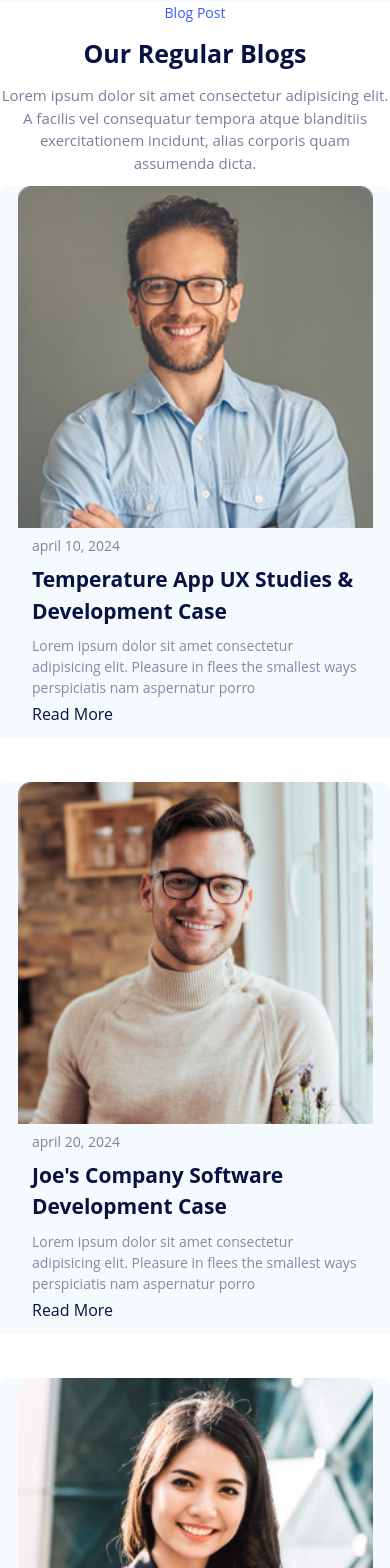
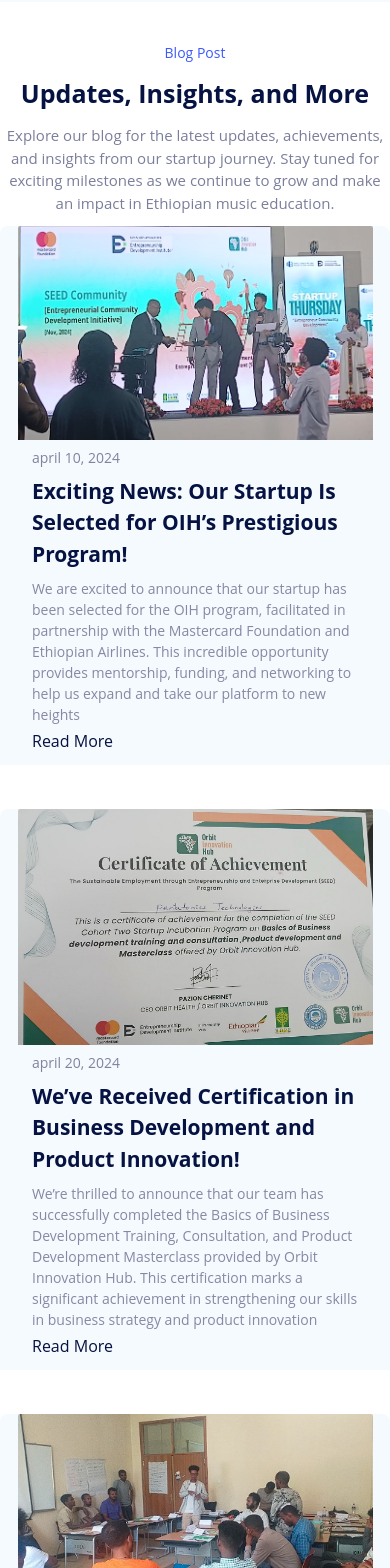
Before and after one commit to menase7/PentatonicsTech, a Next.js app: page / in a window 390 px wide. Shown: the part 5020-6588 px from the top of the page. Built offline with nearby package versions, Linux system fonts and the light colour scheme.

Commit message:
minor changes

```diff
--- a/src/components/Blogs.jsx
+++ b/src/components/Blogs.jsx
@@ -6,47 +6,53 @@ import BlogCard from "./BlogCard";
 export default function Blogs() {
   const blogs = [
     {
-      img: "/team1.jpg",
-      title: "Temperature App UX Studies & Development Case",
+      img: "/selected.png",
+      title:
+        "Exciting News: Our Startup Is Selected for OIH’s Prestigious Program!",
       description:
-        "Lorem ipsum dolor sit amet consectetur adipisicing elit. Pleasure in flees the smallest ways perspiciatis nam aspernatur porro",
+        "We are excited to announce that our startup has been selected for the OIH program, facilitated in partnership with the Mastercard Foundation and Ethiopian Airlines. This incredible opportunity provides mentorship, funding, and networking to help us expand and take our platform to new heights",
       date: "april 10, 2024",
     },
     {
-      img: "/team3.jpg",
-      title: "Joe's Company Software Development Case",
+      img: "/certeficate.png",
+      title:
+        "We’ve Received Certification in Business Development and Product Innovation!",
       description:
-        "Lorem ipsum dolor sit amet consectetur adipisicing elit. Pleasure in flees the smallest ways perspiciatis nam aspernatur porro",
+        "We’re thrilled to announce that our team has successfully completed the Basics of Business Development Training, Consultation, and Product Development Masterclass provided by Orbit Innovation Hub. This certification marks a significant achievement in strengthening our skills in business strategy and product innovation",
       date: "april 20, 2024",
     },
     {
-      img: "/team2.jpg",
-      title: "IT Software Company Development Case",
+      img: "/ideasharing.png",
+      title: "Sharing Our Startup Business Model and How It Works",
       description:
-        "Lorem ipsum dolor sit amet consectetur adipisicing elit. Pleasure in flees the smallest ways perspiciatis nam aspernatur porro",
+        "Recently, we had the opportunity to share our startup business model with fellow entrepreneurs. It was an exciting experience where we explained how our platform works, the value we bring to our users, and the impact we aim to create.",
       date: "april 30, 2024",
-    }
+    },
   ];
 
   return (
-    <div className="max-w-[1300px] mx-auto">
+    <div className="max-w-[1300px] mx-auto my-10">
       <div className="text-center space-y-3">
         <h2 className="text-[14px] text-[#3D59FA]">Blog Post</h2>
         <h1 className="text-[25px] md:text-[35px] lg:text-[40px] font-bold text-[#051242]">
-          Our Regular Blogs
+          Updates, Insights, and More
         </h1>
         <p className="md:w-[60%] mx-auto text-[15px] text-[#7A7E9A]">
-          Lorem ipsum dolor sit amet consectetur adipisicing elit. A facilis vel
-          consequatur tempora atque blanditiis exercitationem incidunt, alias
-          corporis quam assumenda dicta.
+          Explore our blog for the latest updates, achievements, and insights
+          from our startup journey. Stay tuned for exciting milestones as we
+          continue to grow and make an impact in Ethiopian music education.
         </p>
       </div>
-      <div className="grid sm:grid-cols-2 lg:grid-cols-3 gap-5 sm:px-5">
-        {
-          blogs.map((blog, index)=>(
-            <BlogCard key={index} img={blog.img} title={blog.title} description={blog.description} date={blog.date} />
-          ))
-        }
+      <div className="grid sm:grid-cols-2 lg:grid-cols-3 gap-5 items-start sm:px-5">
+        {blogs.map((blog, index) => (
+          <BlogCard
+            key={index}
+            img={blog.img}
+            title={blog.title}
+            description={blog.description}
+            date={blog.date}
+          />
+        ))}
       </div>
     </div>
   );
--- a/src/components/Header.jsx
+++ b/src/components/Header.jsx
@@ -14,7 +14,7 @@ export default function Header() {
             <div className="h-[40px] w-[40px]">
               <img
                 className="h-full w-full object-cover"
-                src="/logo.jpg"
+                src="/logo.png"
                 alt="logo"
               />
             </div>
--- a/src/components/Testimonials.jsx
+++ b/src/components/Testimonials.jsx
@@ -59,7 +59,7 @@ export default function Testimonials() {
         },
       },
       {
-        breakpoint: 640,
+        breakpoint: 700,
         settings: {
           slidesToShow: 1,
           slidesToScroll: 1,
```
